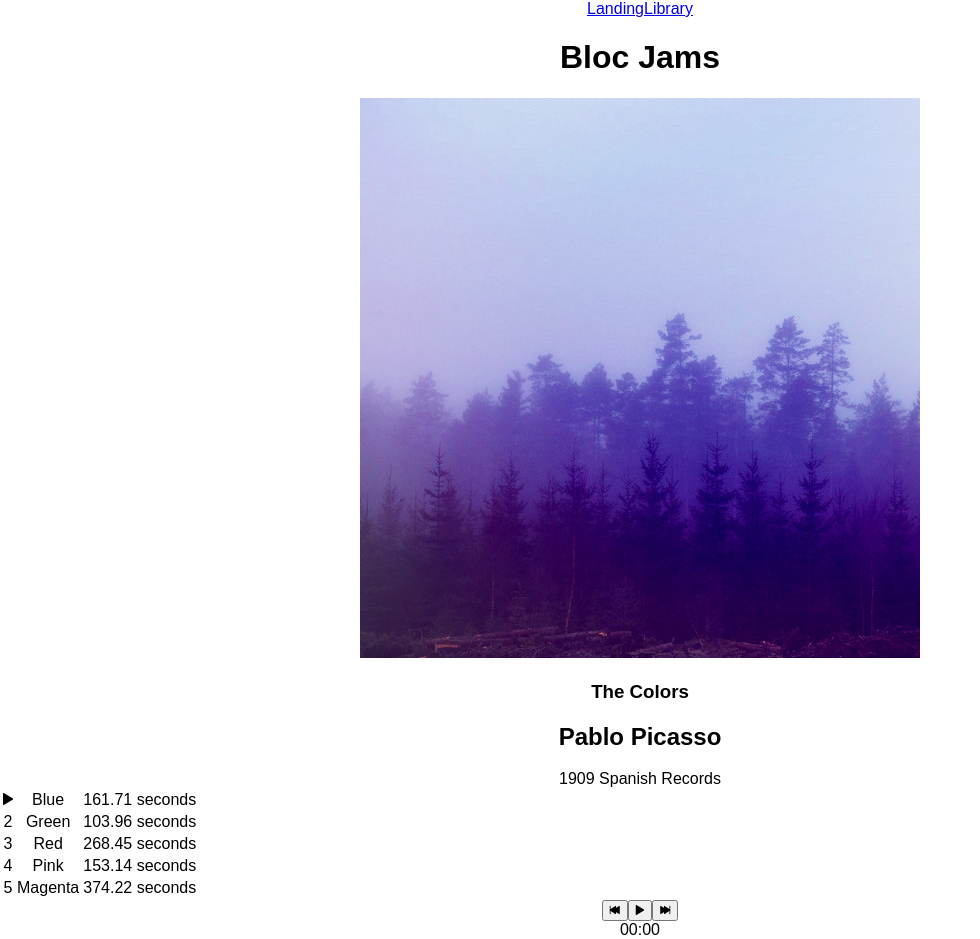
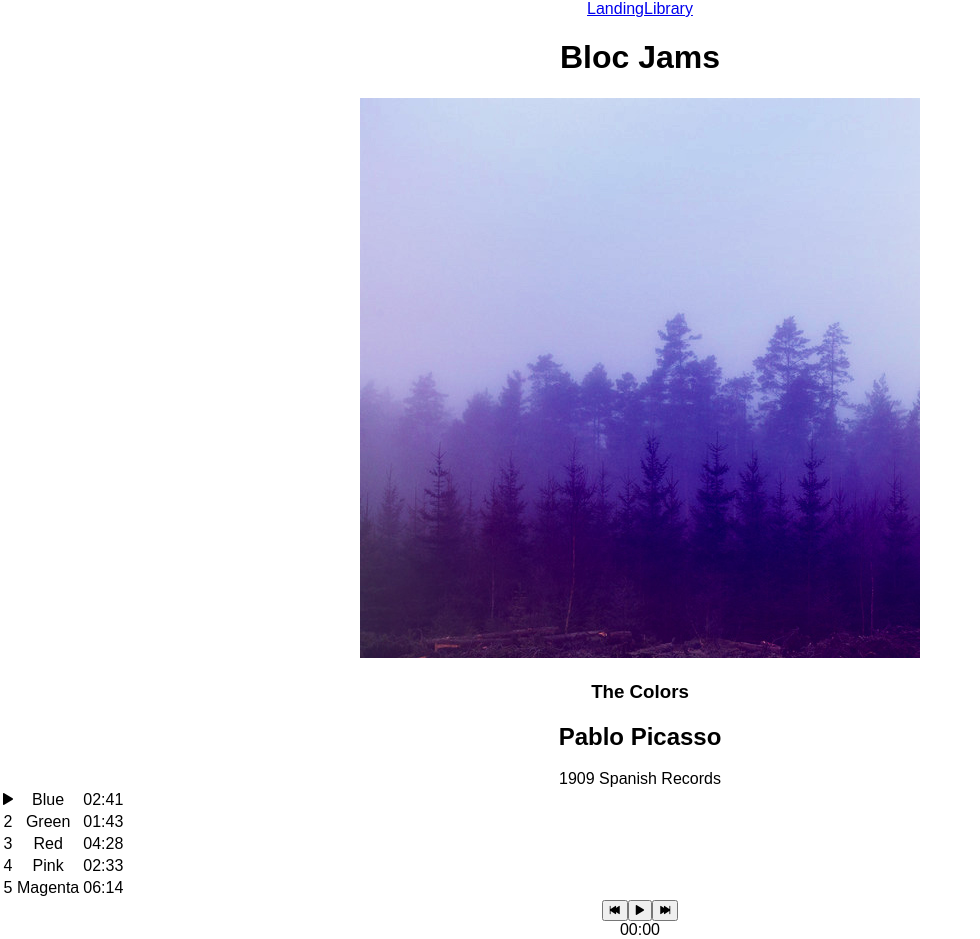
Before and after one commit to hankwarner/bloc-jams-reactjs, a React (Create React App) app: page /album/the-colors in a window 1280 px wide. Shown: the top 939 px of the page, without its empty margins (0-980 px from the left). Built offline with nearby package versions, Linux system fonts and the light colour scheme.

Commit message:
assignment 9 revised and completed

```diff
--- a/src/components/Album.js
+++ b/src/components/Album.js
@@ -147,7 +147,7 @@ class Album extends Component {
                                                 (<span className="song-number">{index + 1}</span>)}
                                     </td>
                                     <td className='song-title'>{song.title}</td>
-                                    <td className='song-duration'>{song.duration} seconds</td>
+                                    <td className='song-duration'>{this.formatTime(song.duration)}</td>
                                 </tr>
                             )
                         }
```
